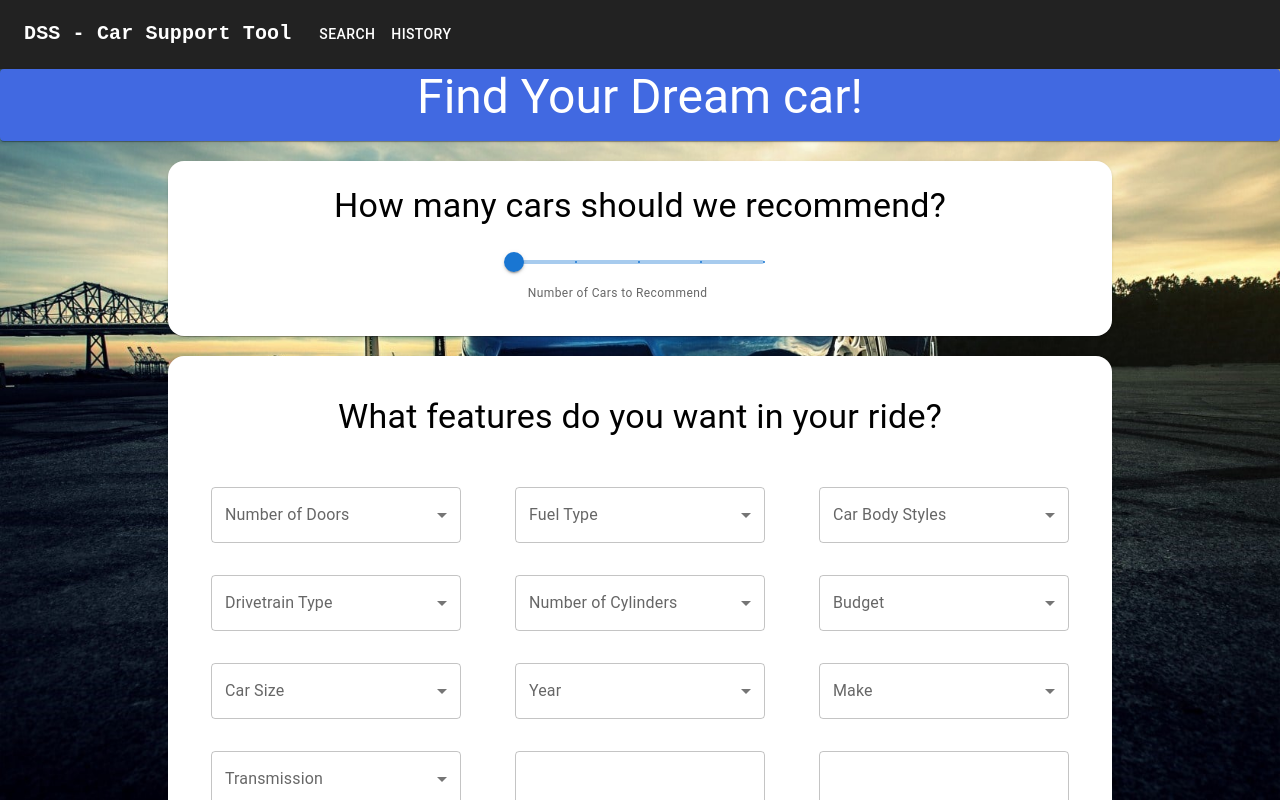
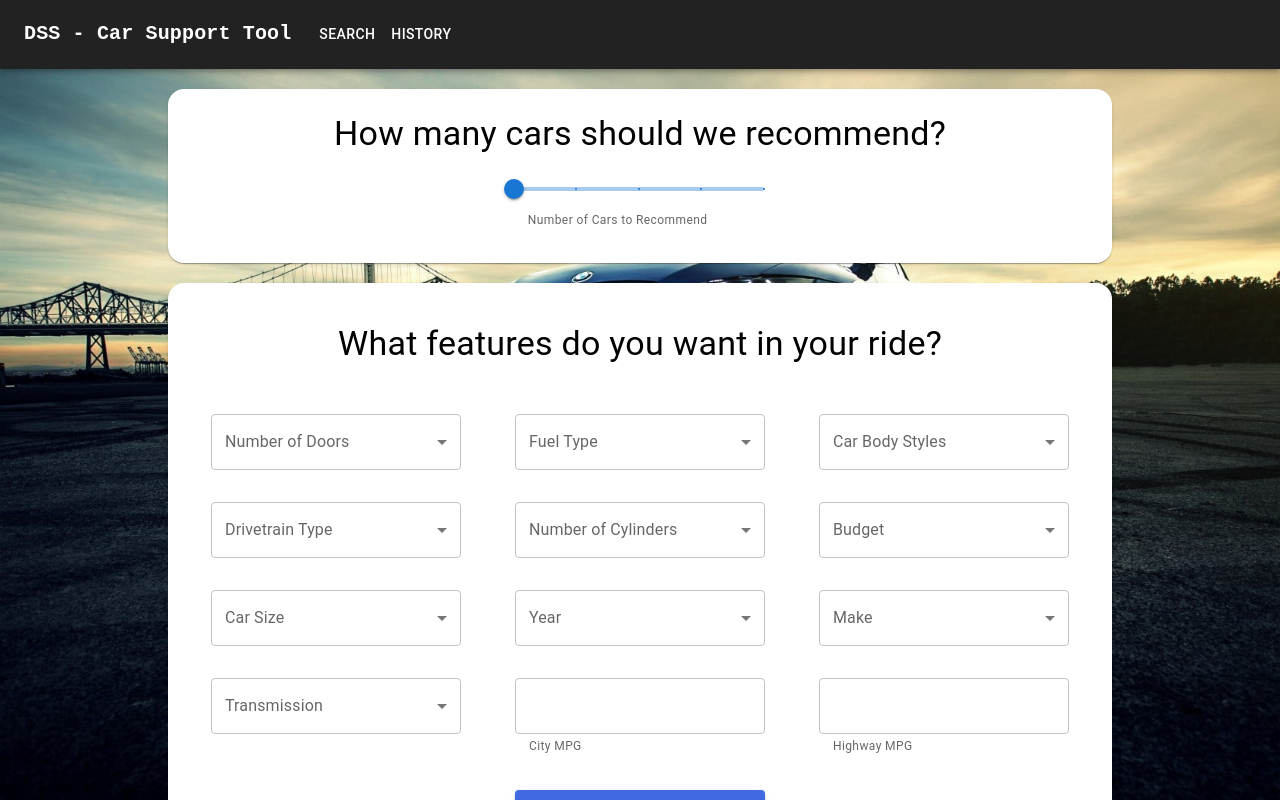
Before and after one commit to SaifA21/Used-Car-Decision-Support-System, a React (Create React App) app in the folder car-dss/: page /page/search in a window 1280 px wide. Built offline with nearby package versions, Linux system fonts and the light colour scheme; the HTML template or start-up script is replaced by a standard one.

Commit message:
Update Input.js

```diff
--- a/car-dss/src/Components/InputForm/Input.js
+++ b/car-dss/src/Components/InputForm/Input.js
@@ -70,13 +70,8 @@ function Input() {
     <div className='background'>
       <div className='Title'>
         <Navbar></Navbar>
+      </div>
 
-        <Card style={{color: 'white', backgroundColor: '#4169e1', height: "auto"}} align="center">
-          <Typography variant="h3" gutterBottom align="center">
-            Find Your Dream car!
-          </Typography>
-        </Card>
-        </div>
 
       <div className='Slider' style={{display: "flex", justifyContent: 'center', mb:2}}>
         <Card sx={{color: 'black', backgroundColor: 'white', p: 3, width: '70%', borderRadius: "16px"}}>
```
Lines whose indentation alone changed are shown as unchanged.
